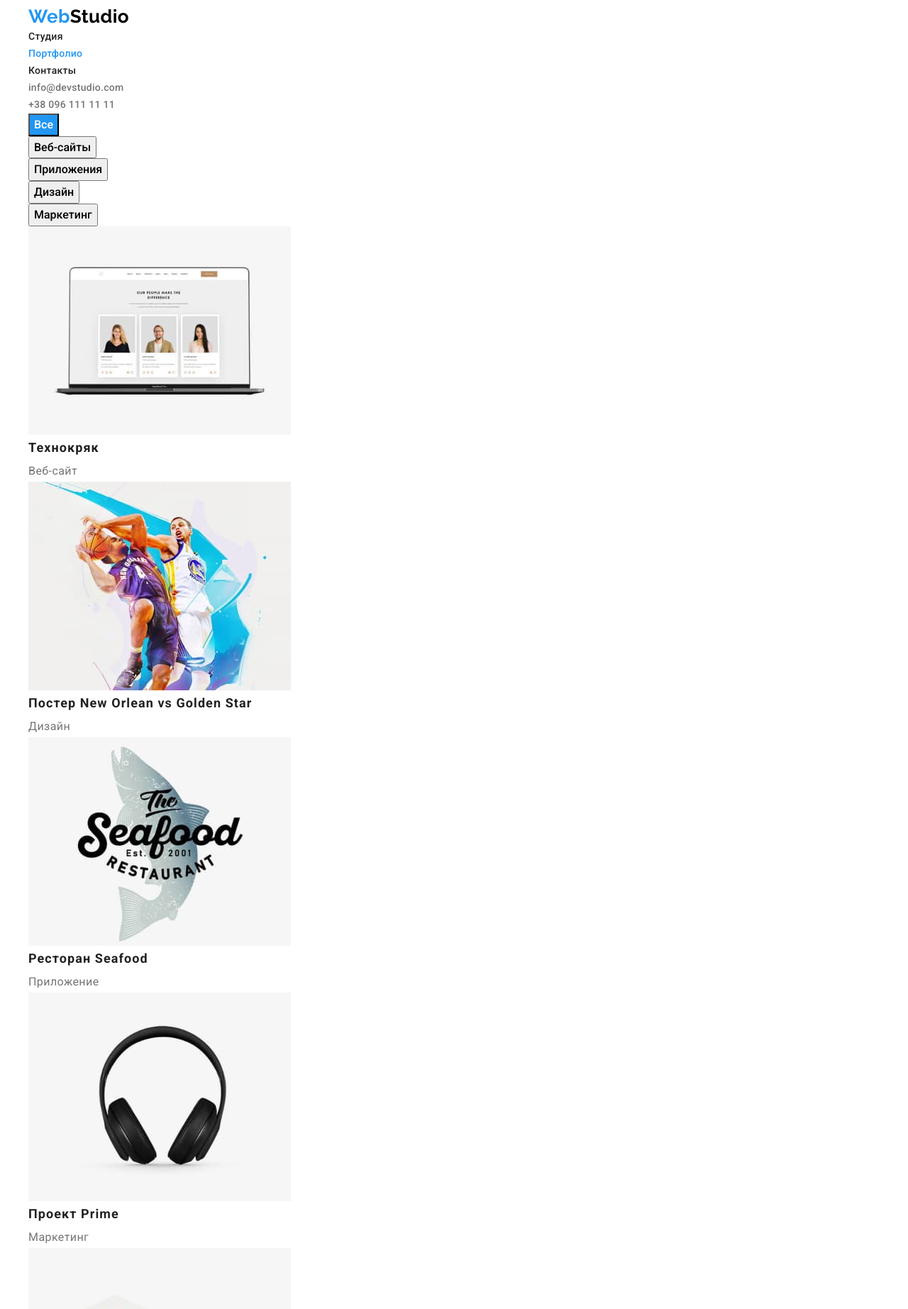
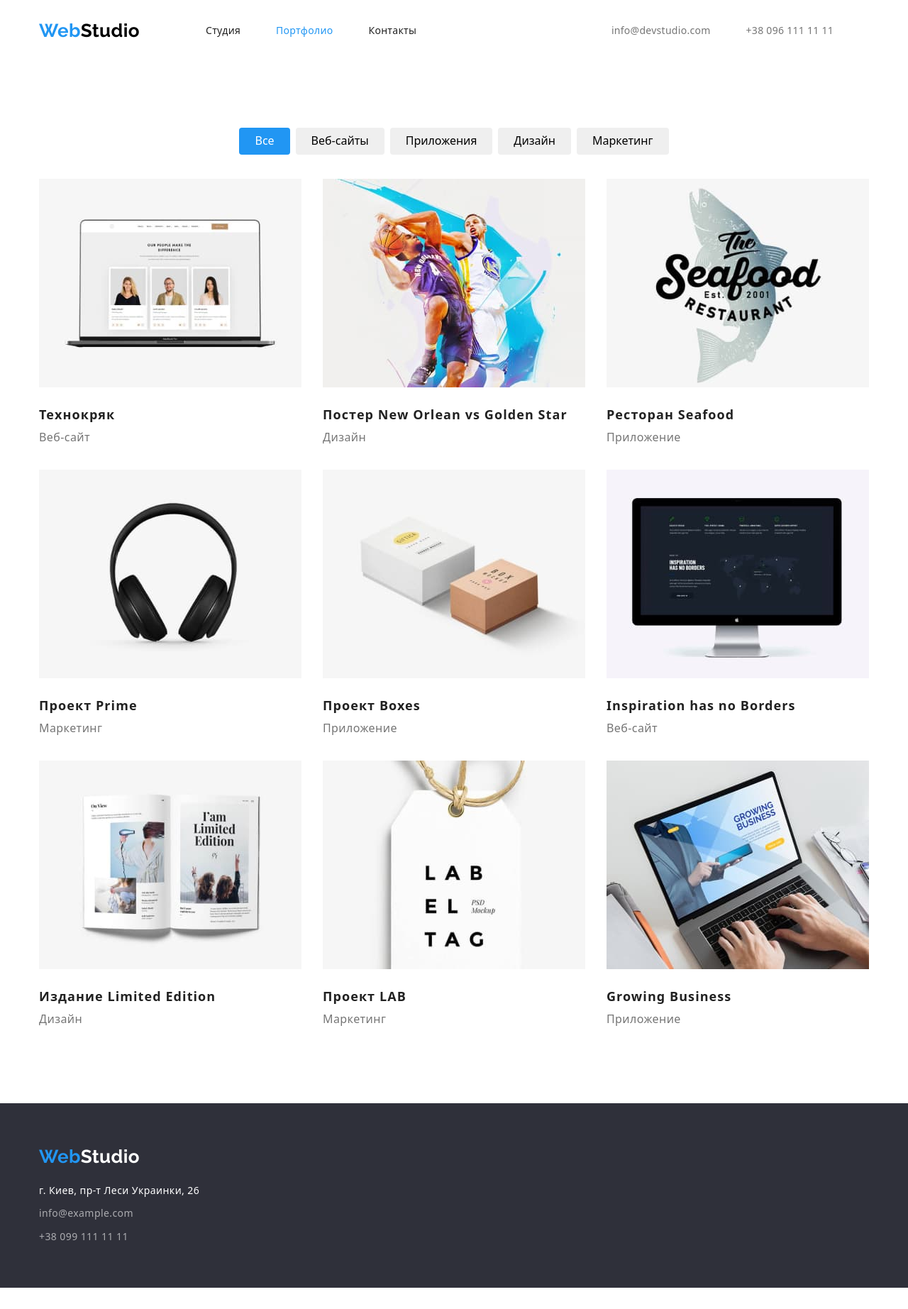
Before and after one commit to teenrage-dev/goit-markup-hw-03, a plain HTML site: page portfolio.html in a window 1280 px wide. Shown: the top 1845 px of the page at 71% size. After the commit the page ends 1815 px from the top, so only its background shows below. Drawn offline with nearby package versions, Linux system fonts and the light colour scheme.

Commit message:
Зробив маржини і флекси

```diff
--- a/css/style.css
+++ b/css/style.css
@@ -80,13 +80,27 @@ img{
     font-size: 26px;
     line-height: 1.19;
     color: var(--accent-text-color);
+    margin-right: 93px;
 }
 
 .header-logo-text{
     color:var(--second-text-color);
 }
 
+.header-container{
+    display: flex;
+    align-items: center;
+}
+
+.header-item:not(:last-child),
+.contacts-item{
+    margin-right: 50px;
+}
+
 .header-list{
+    display: flex;
+    padding-top: 31px;
+    padding-bottom: 31px;
     color: var(--first-text-color);
 }
 
@@ -102,7 +116,10 @@ img{
     color: var(--accent-text-color);
 }
 
-
+.contacts-list{
+    display: flex;
+    margin-left: auto;
+}
 
 
 /* -----------------HERO---------------- */
@@ -111,8 +128,11 @@ img{
 
 .hero{
     background-color: var(--fifth-text-color);
-    padding-top: 200;
-    padding-bottom: 200;
+}
+
+.hero-container{
+    padding-top: 200px;
+    padding-bottom: 200px;
 }
 
 .hero-title{
@@ -123,6 +143,9 @@ img{
     letter-spacing: 0.06em;
     text-transform: uppercase;
     color: #FFFFFF;
+    max-width: 696px;
+    margin-bottom: 30px;
+    text-align: center;
 }
 
 .hero-button{
@@ -134,7 +157,8 @@ img{
     text-align: center;
     letter-spacing: 0.06em;
     color: var(--third-text-color);
-    cursor: pointer;
+    min-width: 200px;
+    min-height: 50px;
 }
 
 
@@ -148,14 +172,35 @@ img{
 /* -----------------OUR ADVANTAGES---------------- */
 
 
+.properties{
+    margin-top: 94px;
+    margin-bottom: 94px;
+}
+
+.properties-list{
+    text-align: left;
+    display: flex;
+}
+
+.properties-item{
+    max-width: 270px;
+}
+
+.properties-item:not(:last-child){
+    margin-right: 30px;
+}
 
 .properties-item-title{
     color: var(--first-text-color);
     font-weight: 700;
     line-height: 1.14;
     text-transform: uppercase;
+    margin-bottom: 10px;
 }
 
+.properties-item-text{
+    text-align: left;
+}
 
 /* -----------------WHAT WE DO?---------------- */
 
@@ -166,19 +211,49 @@ img{
     font-size: 36px;
     line-height: 1.16;
     text-align: center;
+    margin-bottom: 50px;
 }
 
+.doing-list{
+    display: flex;
+    flex-wrap: wrap;
+    margin-left: -30px;
+}
+
+.doing-item{
+    width: calc(100% / 3 - 30px);
+    margin-left: 30px;
+}
 
 
 
 /* -----------------OUR TEAM---------------- */
 
+.team-container{
+    padding-top: 94px;
+    padding-bottom: 94px;
+}
 
+.team-list{
+    display: flex;
+    flex-wrap: wrap;
+    margin-left: -30px;
+}
+
+.team-item{
+    width: calc(100% / 4 - 30px);
+    margin-left: 30px;
+}
 
 .team-item-title{
     font-weight: 500;
+    margin-top: 30px;
     color: var(--first-text-color);
-    }
+}
+
+.team-item-text{
+    margin-top: 10px;
+}
 
 .team-item-title,
 .team-item-text{
@@ -193,6 +268,19 @@ img{
 
 .footer{
     background-color: var(--fifth-text-color);
+}
+
+.footer-container{
+    padding-top: 60px;
+    padding-bottom: 60px;
+}
+
+.address-list{
+    margin-top: 20px;
+}
+
+.address-item:not(:last-child){
+    margin-bottom: 9px;
 }
 
 .footer-logo-text,
@@ -215,9 +303,20 @@ address{
 
 
 
+
 /* ----------------------------------PORTFOLIO------------------------------------ */
 
+.portfolio{
+    margin-top: 94px;
+}
 
+/* ----------------------------------PORTFOLIO BUTTONS------------------------------------ */
+
+.filter-list{
+    display: flex;
+    justify-content: center;
+    margin-bottom: 34px;
+}
 
 .buttons{
     font-family: inherit;
@@ -225,7 +324,9 @@ address{
     font-size: 16px;
     line-height: 1.62;
     text-align: center;
-    cursor: pointer;
+    border-radius: 4px;
+    border: none;
+    padding: 6px 22px 6px 22px;
 }
 
 .buttons:hover,
@@ -235,12 +336,36 @@ address{
     color: var(--third-text-color);
 }
 
+.filter-item:not(:last-child){
+    margin-right: 8px;
+}
+
+/* ----------------------------------PORTFOLIO PRODUCTS------------------------------------ */
+
+
+
+.portfolio-list{
+    display: flex;
+    flex-wrap: wrap;
+    padding-bottom: 103px;
+    margin-left: -30px;
+    margin-bottom: -30px;
+
+}
+
+.portfolio-item{
+    width: calc(100% / 3 - 30px);
+    margin-left: 30px;
+    margin-bottom: 30px;
+}
+
 .portfolio-item-title{
     font-weight: 700;
     font-size: 18px;
     line-height: 2.00;
     letter-spacing: 0.06em;
     color: var(--first-text-color);
+    margin-top: 20px;
 }
 
 .portfolio-item-text{
--- a/portfolio.html
+++ b/portfolio.html
@@ -8,22 +8,23 @@
     <link rel="preconnect" href="https://fonts.gstatic.com" crossorigin>
     <link href="https://fonts.googleapis.com/css2?family=Raleway:wght@700&family=Roboto:wght@400;500;700;900&display=swap" rel="stylesheet">
     <link rel="stylesheet" href="./css/style.css">
+    <link rel="stylesheet" href="https://cdnjs.cloudflare.com/ajax/libs/modern-normalize/1.1.0/modern-normalize.min.css" integrity="sha512-wpPYUAdjBVSE4KJnH1VR1HeZfpl1ub8YT/NKx4PuQ5NmX2tKuGu6U/JRp5y+Y8XG2tV+wKQpNHVUX03MfMFn9Q==" crossorigin="anonymous" referrerpolicy="no-referrer" />
     <title>WebStudio</title>
 </head>
 <body>
     <header>
-        <div class="container">
+        <div class="container header-container">
             <a href="/" lang="en" class="link logo">Web<span class="header-logo-text">Studio</span></a>
-            <nav class="nav-list">
+            <nav class="header-nav">
             <ul class="list header-list">
-                <li><a href="./index.html" class="link header-link">Студия</a></li>
-                <li><a href="./portfolio.html" class="link header-link header-link-active">Портфолио</a></li>
-                <li><a href="" class="link header-link">Контакты</a></li>
+                <li class="header-item"><a href="./index.html" class="link header-link">Студия</a></li>
+                <li class="header-item"><a href="./portfolio.html" class="link header-link header-link-active">Портфолио</a></li>
+                <li class="header-item"><a href="/" class="link header-link">Контакты</a></li>
             </ul>
             </nav>
-            <ul class="list">
-                <li><a href="mailto:info@devstudio.com" lang="en" class="link header-link">info@devstudio.com</a></li>
-                <li><a href="tel:+380961111111" class="link header-link">+38 096 111 11 11</a></li>
+            <ul class="list contacts-list">
+                <li class="contacts-item"><a href="mailto:info@devstudio.com" lang="en" class="link header-link">info@devstudio.com</a></li>
+                <li class="contacts-item"><a href="tel:+380961111111" class="link header-link">+38 096 111 11 11</a></li>
             </ul>
         </div>
     </header>
@@ -32,11 +33,11 @@
             <div class="container">
                 <h1 class="visually-hidden">Нашы ссылки</h1>
                 <ul class="list filter-list">
-                    <li><button type="button" class="buttons current-btn">Все</button></li>
-                    <li><button type="button" class="buttons">Веб-сайты</button></li>
-                    <li><button type="button" class="buttons">Приложения</button></li>
-                    <li><button type="button" class="buttons">Дизайн</button></li>
-                    <li><button type="button" class="buttons">Маркетинг</button></li>
+                    <li class="filter-item"><button type="button" class="buttons current-btn">Все</button></li>
+                    <li class="filter-item"><button type="button" class="buttons">Веб-сайты</button></li>
+                    <li class="filter-item"><button type="button" class="buttons">Приложения</button></li>
+                    <li class="filter-item"><button type="button" class="buttons">Дизайн</button></li>
+                    <li class="filter-item"><button type="button" class="buttons">Маркетинг</button></li>
                 </ul>
                 <ul class="list portfolio-list">
                     <li class="portfolio-item">
@@ -107,13 +108,13 @@
         </section>
     </main>
     <footer class="footer">
-        <div class="container">
+        <div class="container footer-container">
             <a href="/" lang="en" class="link logo">Web<span class="footer-logo-text">Studio</span></a>
             <address>
             <ul class="list address-list">
-                <li><a href="https://goo.gl/maps/tL1brft19ia6Mf7X9" target="_blank" rel="noopener noreferrer" class="link address-link">г. Киев, пр-т Леси Украинки, 26</a></li>
-                <li><a href="mailto:info@example.com" class="link address-info">info@example.com</a></li>
-                <li><a href="tel:+380991111111" class="link address-info">+38 099 111 11 11</a></li>
+                <li class="address-item"><a href="https://goo.gl/maps/tL1brft19ia6Mf7X9" target="_blank" rel="noopener noreferrer" class="link address-link">г. Киев, пр-т Леси Украинки, 26</a></li>
+                <li class="address-item"><a href="mailto:info@example.com" class="link address-info">info@example.com</a></li>
+                <li class="address-item"><a href="tel:+380991111111" class="link address-info">+38 099 111 11 11</a></li>
             </ul>
             </address>
         </div>
```
Also changed, not shown: index.html (+16 -15 lines).
